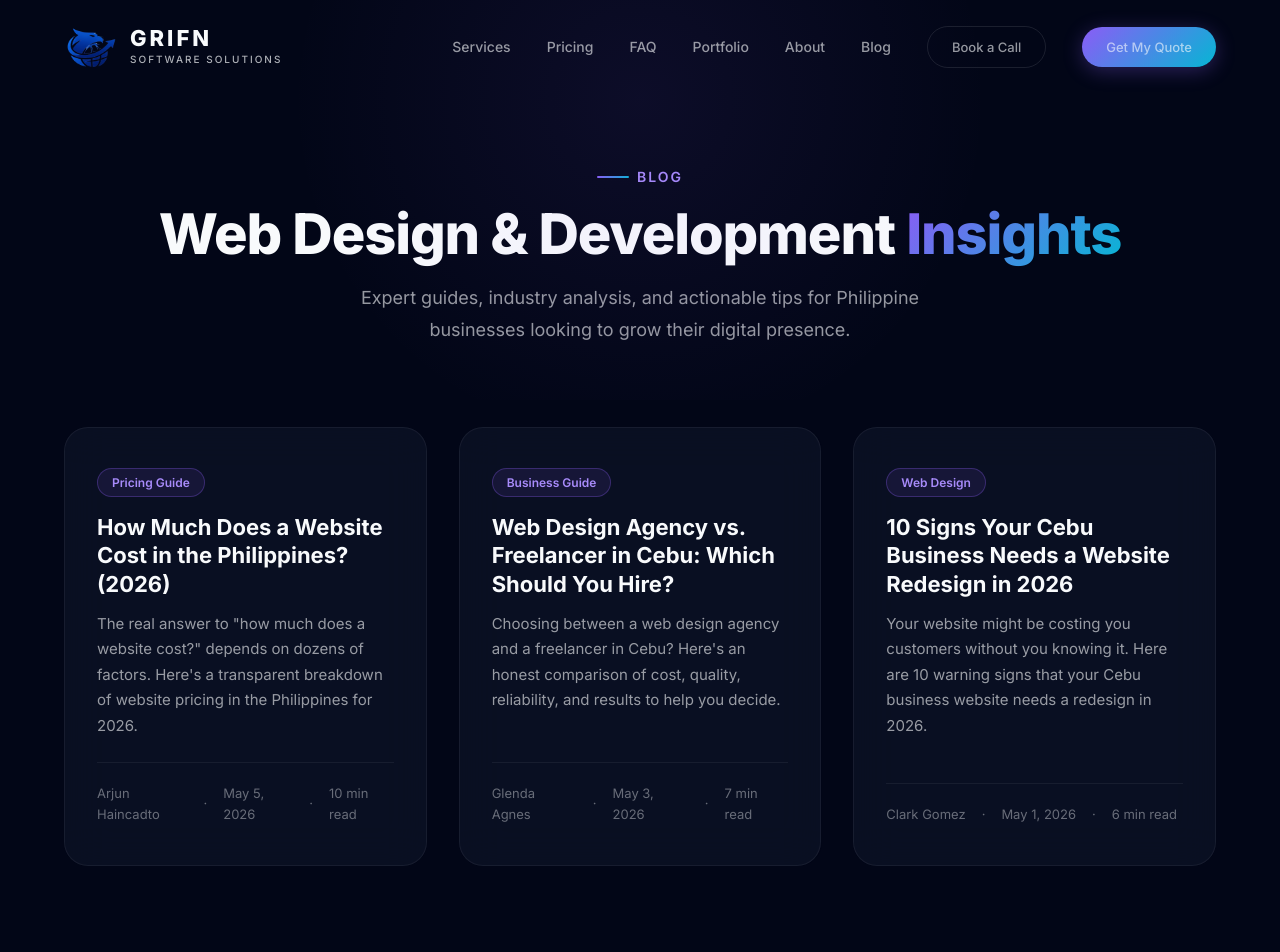
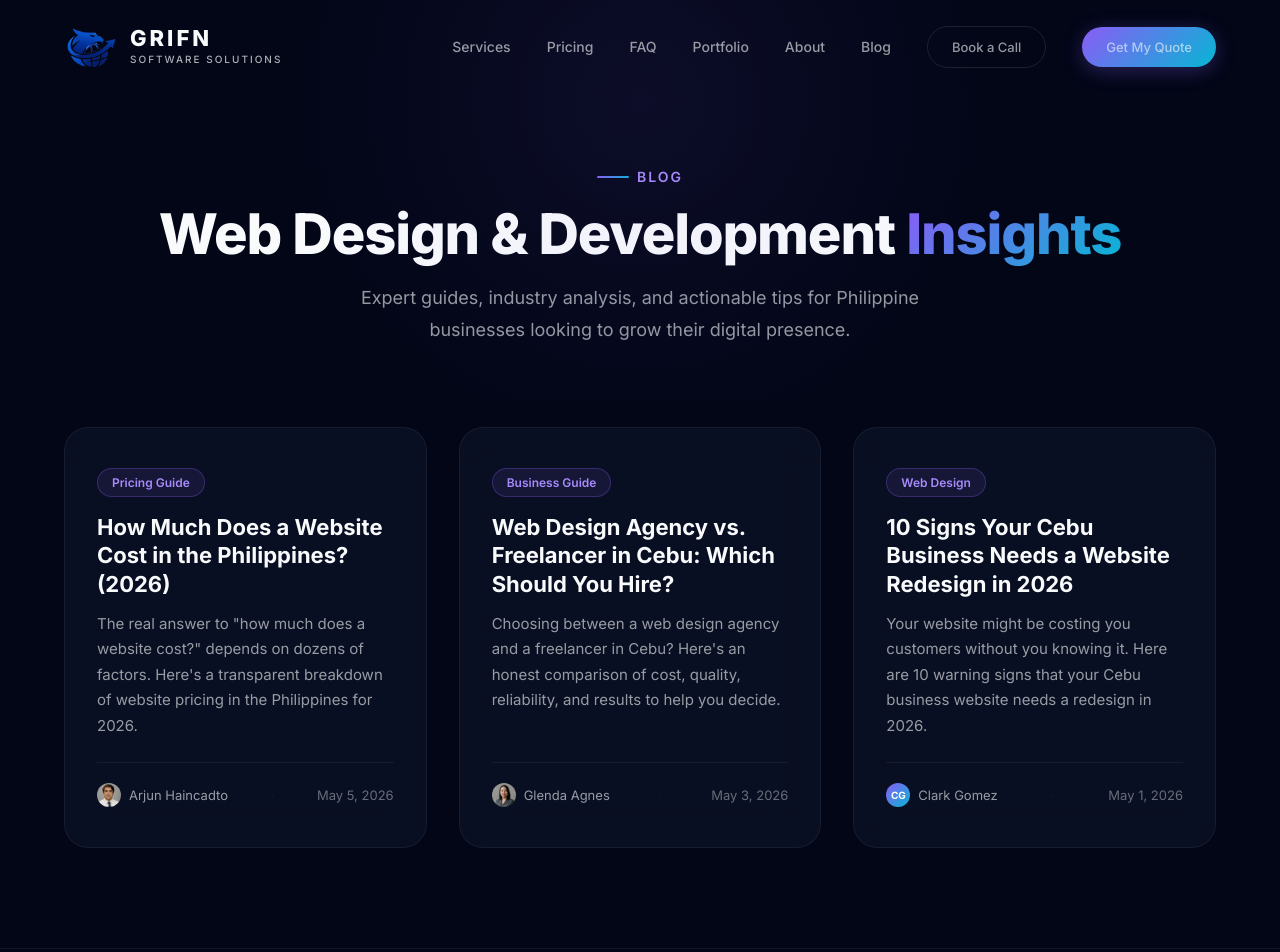
Before and after one commit to geekguru316-svg/GrifnWebsite, a Next.js app: page /blog in a window 1280 px wide. Shown: the top 952 px of the page. Built offline with nearby package versions, Linux system fonts and the light colour scheme.

Commit message:
Update email to ga.creations101@gmail.com add Glenda Agnes photo and session changes

```diff
--- a/app/blog/blog.css
+++ b/app/blog/blog.css
@@ -91,11 +91,35 @@
 .blog-card .blog-meta {
   display: flex;
   align-items: center;
-  gap: 16px;
+  justify-content: space-between;
   font-size: 13px;
   color: var(--text-tertiary);
   padding-top: 20px;
   border-top: 1px solid var(--border-subtle);
+}
+.author-info {
+  display: flex;
+  align-items: center;
+  gap: 8px;
+  color: var(--text-secondary);
+}
+.author-avatar-sm {
+  width: 24px;
+  height: 24px;
+  border-radius: 50%;
+  background: var(--accent-gradient);
+}
+.author-avatar-sm.initials {
+  display: flex;
+  align-items: center;
+  justify-content: center;
+  font-size: 10px;
+  font-weight: 700;
+  color: white;
+}
+.meta-divider {
+  margin: 0 4px;
+  color: var(--border-subtle);
 }
 
 /* Blog Article */
--- a/app/blog/page.tsx
+++ b/app/blog/page.tsx
@@ -39,11 +39,23 @@ export default function BlogIndex() {
                 <h2>{post.title}</h2>
                 <p className="blog-excerpt">{post.excerpt}</p>
                 <div className="blog-meta">
-                  <span>{post.author}</span>
-                  <span>·</span>
+                  <div className="author-info">
+                    {post.authorImage ? (
+                      <div
+                        className="author-avatar-sm"
+                        style={{
+                          backgroundImage: `url(${post.authorImage})`,
+                          backgroundSize: 'cover',
+                          backgroundPosition: 'center'
+                        }}
+                      ></div>
+                    ) : (
+                      <div className="author-avatar-sm initials">{post.authorInitials}</div>
+                    )}
+                    <span>{post.author}</span>
+                  </div>
+                  <span className="meta-divider">·</span>
                   <span>{post.date}</span>
-                  <span>·</span>
-                  <span>{post.readingTime}</span>
                 </div>
               </Link>
             ))}
--- a/app/layout.tsx
+++ b/app/layout.tsx
@@ -52,7 +52,7 @@ const organizationSchema = {
   logo: "https://grifn-website.vercel.app/logo.png",
   description:
     "GRIFN Software Solutions is a premium software studio crafting high-performance websites, web apps, and digital experiences that drive real business results.",
-  email: "hello@grifn.dev",
+  email: "ga.creations101@gmail.com",
   telephone: "+639178396962",
   foundingDate: "2024",
   sameAs: [
--- a/app/quote/page.tsx
+++ b/app/quote/page.tsx
@@ -36,7 +36,7 @@ export default function QuotePage() {
                   <div className="contact-icon">📧</div>
                   <div className="contact-text">
                     <h3>Email Us Directly</h3>
-                    <EmailLink email="geekguru316@gmail.com" />
+                    <EmailLink email="ga.creations101@gmail.com" />
                   </div>
                 </div>
                 <div className="contact-item">
--- a/components/Footer.tsx
+++ b/components/Footer.tsx
@@ -48,7 +48,7 @@ export default function Footer() {
           <div className="footer-col">
             <h4>Contact</h4>
             <ul>
-              <li><EmailLink email="geekguru316@gmail.com" /></li>
+              <li><EmailLink email="ga.creations101@gmail.com" /></li>
               <li><a href="tel:+639178396962">+63 917 839 6962</a></li>
             </ul>
           </div>
--- a/lib/blog-data.ts
+++ b/lib/blog-data.ts
@@ -5,6 +5,7 @@ export interface BlogPost {
   date: string;
   author: string;
   authorInitials: string;
+  authorImage?: string;
   readingTime: string;
   tag: string;
   excerpt: string;
@@ -20,6 +21,7 @@ export const blogPosts: BlogPost[] = [
     date: 'May 5, 2026',
     author: 'Arjun Haincadto',
     authorInitials: 'AH',
+    authorImage: '/team/arjun-headshot.png',
     readingTime: '10 min read',
     tag: 'Pricing Guide',
     excerpt:
@@ -63,6 +65,7 @@ export const blogPosts: BlogPost[] = [
     date: 'May 3, 2026',
     author: 'Glenda Agnes',
     authorInitials: 'GA',
+    authorImage: '/team/glenda-agnes.png',
     readingTime: '7 min read',
     tag: 'Business Guide',
     excerpt:
```
Also changed, not shown: app/about/page.tsx (+9 -1 lines), app/blog/[slug]/page.tsx (+12 -1 lines), public/team/glenda-agnes.png (added).
